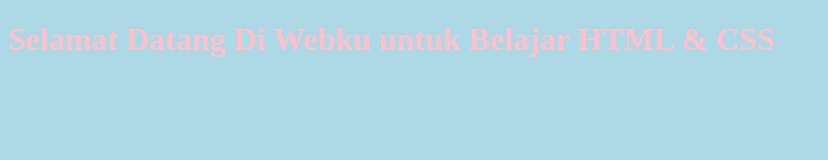
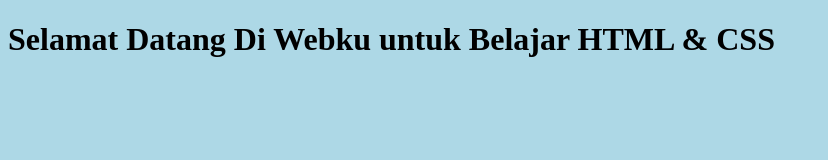
Before and after one commit to Asta1234567/latihan03, a plain HTML site: page index.html in a window 1280 px wide. Shown: the whole page, without its empty margins (0-828 px from the left). Drawn offline with Linux system fonts and the light colour scheme.

Commit message:
Update index.html

```diff
--- a/index.html
+++ b/index.html
@@ -9,7 +9,7 @@
 
 body {
   background-color: lightblue;
-  color:pink
+  color:black
 }
 
     </style>
@@ -17,4 +17,5 @@ body {
 <body>
     <h1>Selamat Datang Di Webku untuk Belajar HTML & CSS</h1>
 </body>
+
 </html>
```
